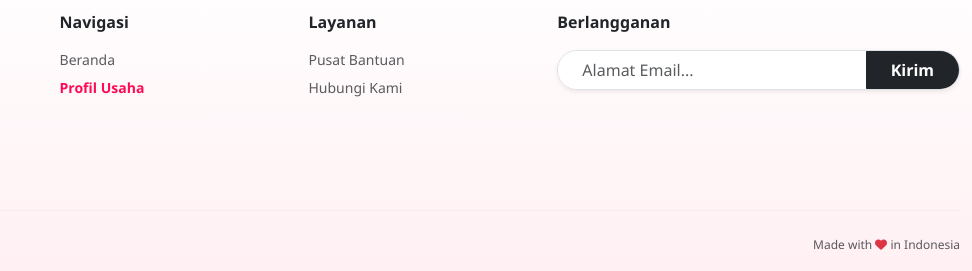
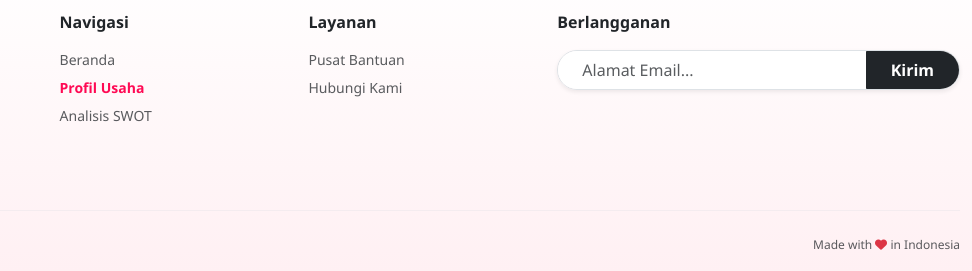
Before and after one commit to rzkiaprmesti-ui/Dapur-Kya, a plain HTML site: page index.html in a window 1280 px wide. Shown: the part 2534-2805 px from the top of the page, 308-1280 px from the left. Drawn offline with nearby package versions, Linux system fonts and the light colour scheme; some packages are replaced by stand-ins of ours; a script that the page names is missing.

Commit message:
Add files via upload

```diff
--- a/index.html
+++ b/index.html
@@ -618,6 +618,13 @@
                   href="profile.html"
                   class="text-decoration-none text-brand-primary fw-bold hover-text-pink"
                   >Profil Usaha</a
+                >
+              </li>
+              <li>
+                <a
+                  href="swot.html"
+                  class="text-decoration-none text-muted hover-text-pink"
+                  >Analisis SWOT</a
                 >
               </li>
             </ul>
```
